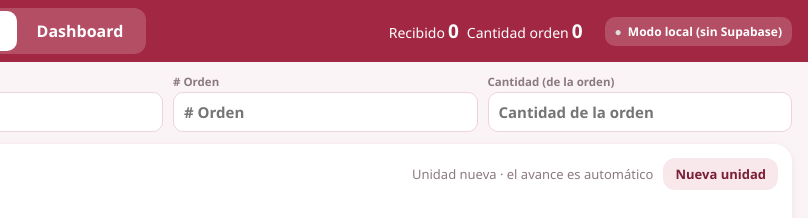
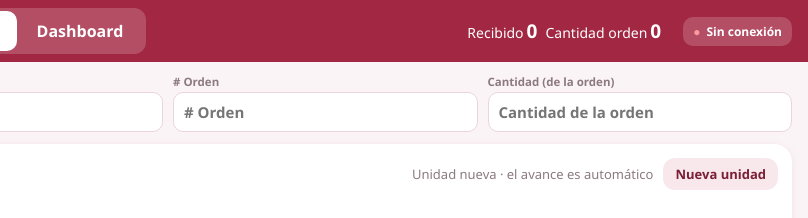
Before and after one commit to MrMaje/UV950-Conteo-Kanban, a plain HTML site: page index.html in a window 1280 px wide. Shown: the top 218 px of the page, 472-1280 px from the left. Drawn offline with nearby package versions, Linux system fonts and the light colour scheme; no server answers.

Commit message:
Update index.html

```diff
--- a/index.html
+++ b/index.html
@@ -113,8 +113,8 @@ td.tot{background:#FBF1F3}tr.main td:first-child{border-left:4px solid var(--bra
 <div id="login" hidden><form class="lgc" onsubmit="event.preventDefault();doLogin()"><h2>UV950 · Iniciar sesión</h2><div class="note" style="margin:0">Usa el usuario de esta tablet / estación (Supabase › Authentication).</div><label>Correo<input id="lgEmail" type="email" autocomplete="username" required></label><label>Contraseña<input id="lgPass" type="password" autocomplete="current-password" required></label><button class="pri" id="lgBtn">Entrar</button><button type="button" class="soft" onclick="showLogin(false)">Trabajar sin conexión (se sube después)</button><div id="lgMsg" class="note" style="margin:0"></div></form></div>
 <script>
 /* ==== SUPABASE: CONFIGURACIÓN (pega aquí los datos de Project Settings › API) ==== */
-const SUPABASE_URL='https://TU-PROYECTO.supabase.co';
-const SUPABASE_ANON_KEY='PEGA-AQUI-TU-ANON-PUBLIC-KEY';
+const SUPABASE_URL='https://ylaqmyvwgnqrxyuyecfi.supabase.co';
+const SUPABASE_ANON_KEY='sb_publishable_nPaW2RAmF16ZUKkBCVa2Og_ejSugka2';
 const SUPABASE_LOGIN=false;   // PILOTO: false = sin inicio de sesión. true = pide correo y contraseña (requiere usuarios en Supabase Auth)
 const TURNO_POR_CELDA=false;  // PILOTO: false = todos los dispositivos comparten el mismo turno abierto. true = un turno por "Celda de trabajo"
 /* ==== FIN CONFIGURACIÓN ==== */
```
